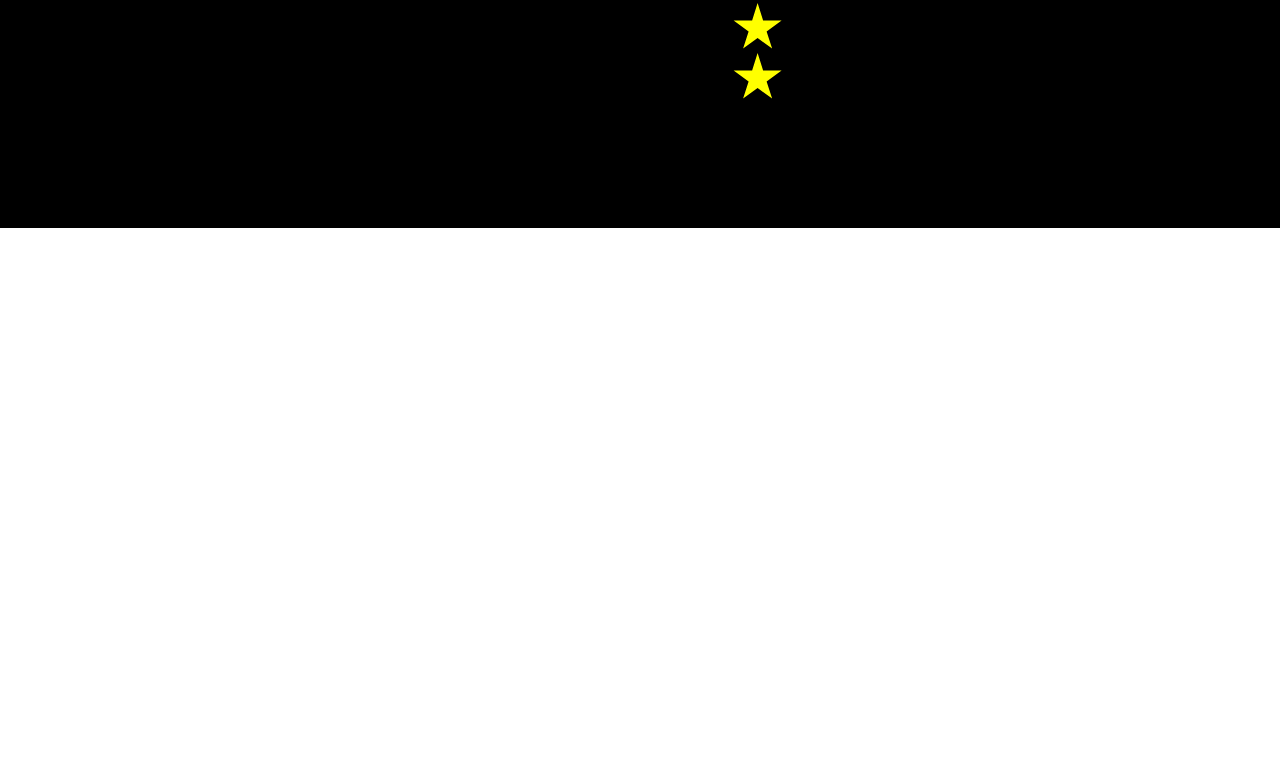
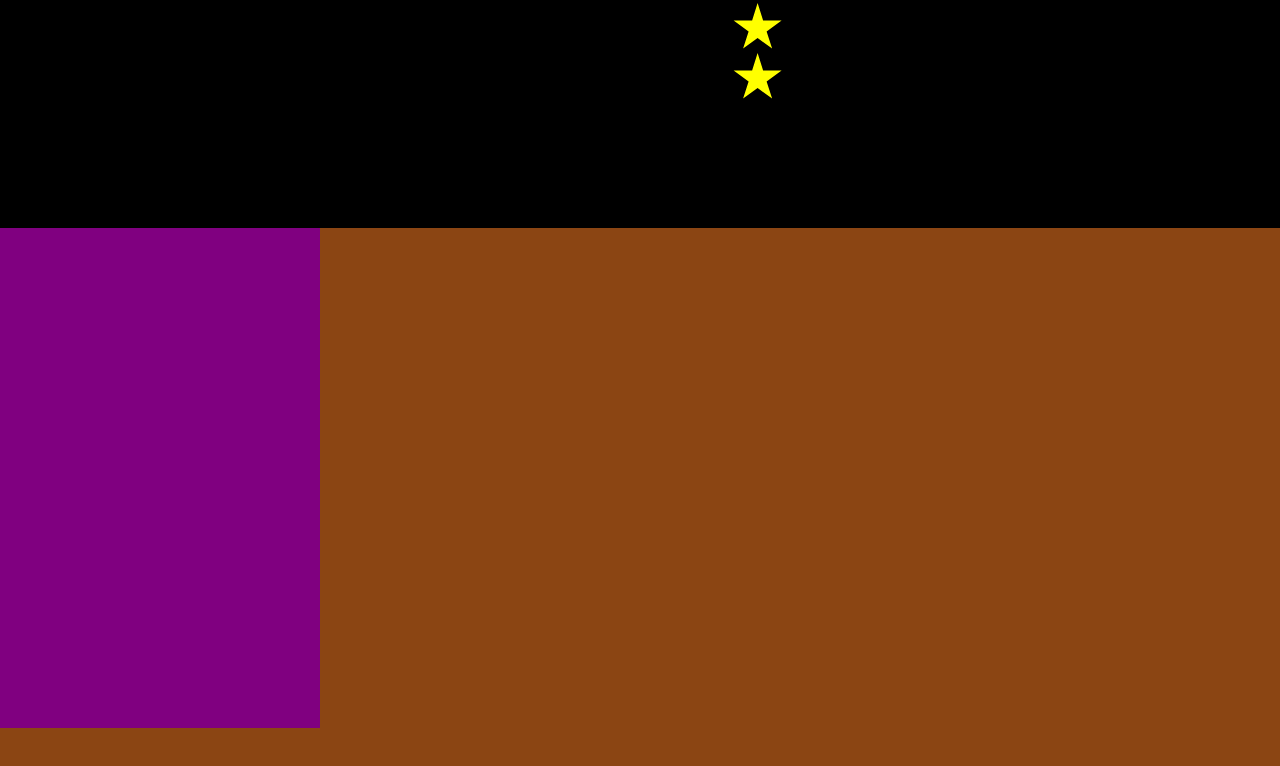
Before and after one commit to amirkhon12/sunday10-00, a plain HTML site: page index.html in a window 1280 px wide. Shown: the part 346-1112 px from the top of the page. Before the commit the page ends 800 px from the top, so only its background shows below. Drawn offline with Linux system fonts and the light colour scheme.

Commit message:
dev1save1

```diff
--- a/index.html
+++ b/index.html
@@ -34,5 +34,13 @@
          </div>
       </div>
    </header>
+   <main class="main">
+         <div class="main__block">
+            <div class="main__item"></div>
+            <div class="main__item"></div>
+            <div class="main__item"></div>
+            <div class="main__item"></div>
+         </div>
+   </main>
 </body>
 </html>
--- a/style/style.css
+++ b/style/style.css
@@ -66,3 +66,19 @@ h1{
    background: yellow;
    clip-path: polygon(50% 0%, 61% 35%, 98% 35%, 68% 57%, 79% 91%, 50% 70%, 21% 91%, 32% 57%, 2% 35%, 39% 35%);
 }
+
+.main{
+   background: saddlebrown;
+   height: 100vh;
+}
+
+.main__block{
+  display: flex;
+  gap: 25px;
+}
+
+.main__block{
+   width: 25%;
+   height: 500px;
+   background: purple;
+}
```
